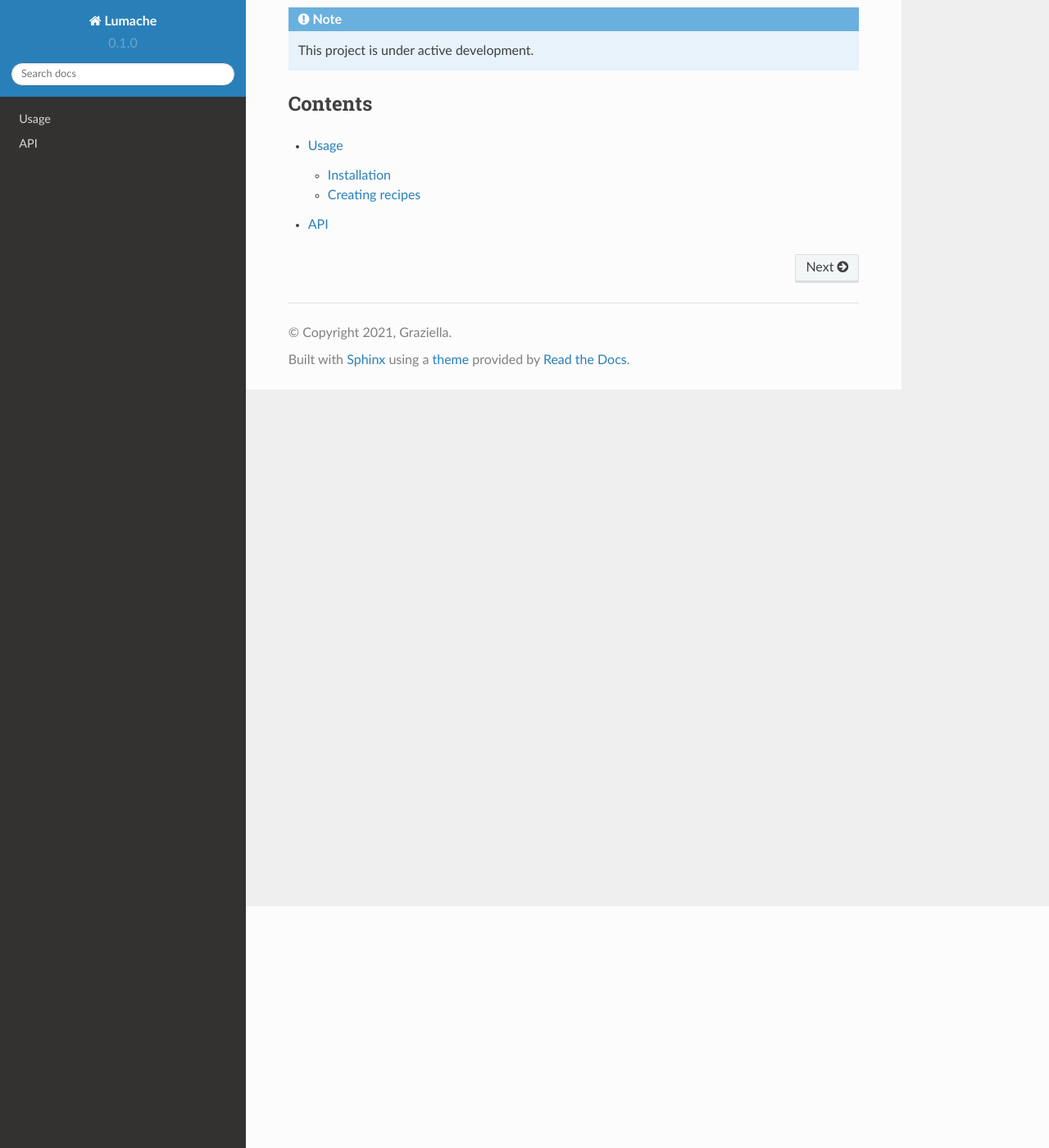
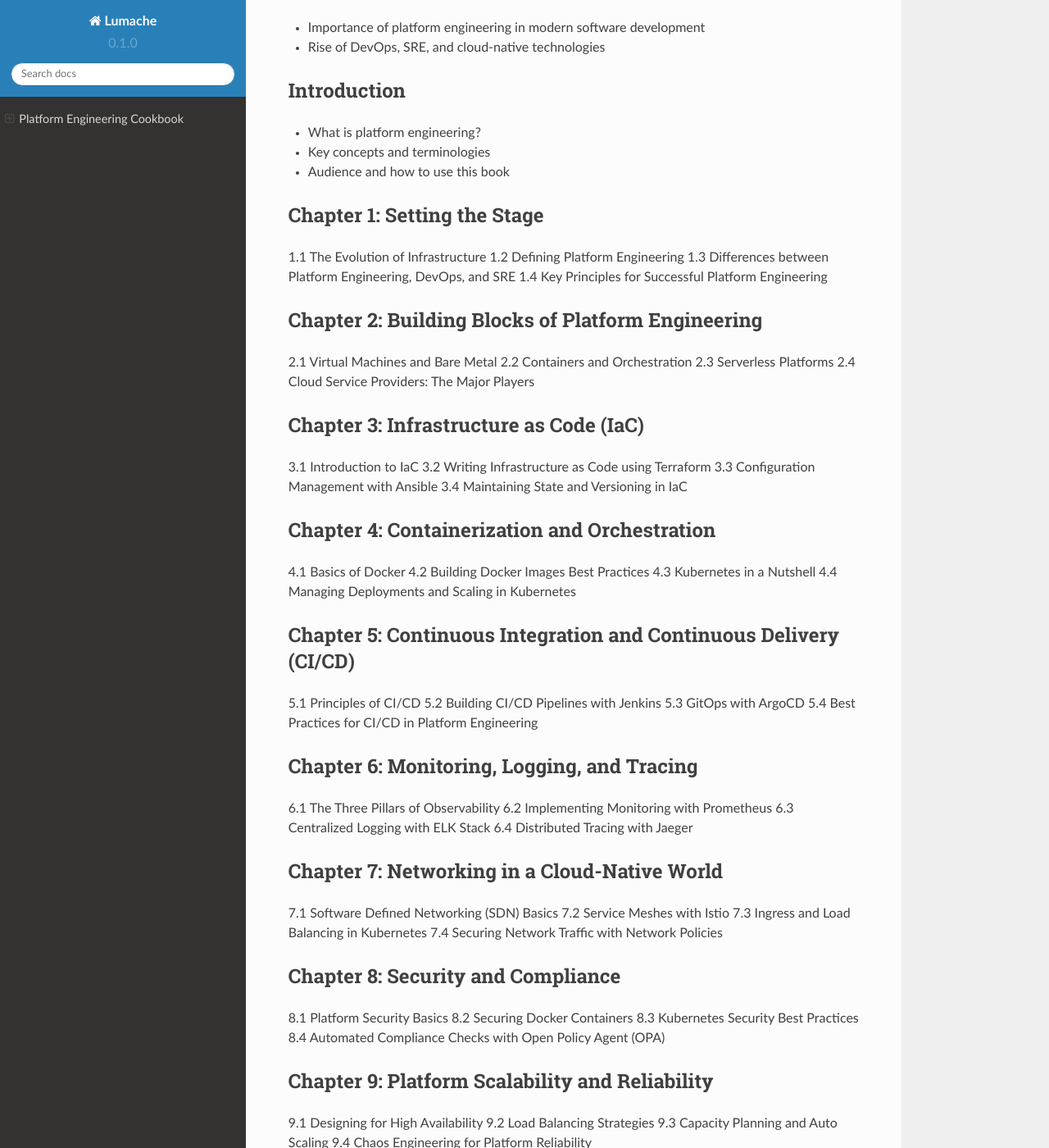
Before and after one commit to appdevgbb/platform-engineering-book, a Sphinx documentation site: the page built from docs/source/index.rst, in a window 1280 px wide and 1400 px high, scrolled down 295 px. Shown: the whole window at 82% size. Built offline with Sphinx 7.4.7 and the Read the Docs theme 2.0.0, drawn with Linux system fonts in a browser that asks for light colours; some of the changed text lies outside the part shown.

Commit message:
Update index.rst
update index

```diff
--- a/docs/source/index.rst
+++ b/docs/source/index.rst
@@ -1,22 +1,121 @@
-Welcome to Lumache's documentation!
-===================================
-
-**Lumache** (/lu'make/) is a Python library for cooks and food lovers
-that creates recipes mixing random ingredients.
-It pulls data from the `Open Food Facts database <https://world.openfoodfacts.org/>`_
-and offers a *simple* and *intuitive* API.
-
-Check out the :doc:`usage` section for further information, including
-how to :ref:`installation` the project.
+============================
+Platform Engineering Cookbook
+============================
 
 .. note::
 
    This project is under active development.
 
-Contents
---------
+Foreword
+========
+- Importance of platform engineering in modern software development
+- Rise of DevOps, SRE, and cloud-native technologies
 
 .. toctree::
 
-   usage
-   api
+Introduction
+============
+- What is platform engineering?
+- Key concepts and terminologies
+- Audience and how to use this book
+
+Chapter 1: Setting the Stage
+============================
+1.1 The Evolution of Infrastructure
+1.2 Defining Platform Engineering
+1.3 Differences between Platform Engineering, DevOps, and SRE
+1.4 Key Principles for Successful Platform Engineering
+
+Chapter 2: Building Blocks of Platform Engineering
+==================================================
+2.1 Virtual Machines and Bare Metal
+2.2 Containers and Orchestration
+2.3 Serverless Platforms
+2.4 Cloud Service Providers: The Major Players
+
+Chapter 3: Infrastructure as Code (IaC)
+========================================
+3.1 Introduction to IaC
+3.2 Writing Infrastructure as Code using Terraform
+3.3 Configuration Management with Ansible
+3.4 Maintaining State and Versioning in IaC
+
+Chapter 4: Containerization and Orchestration
+==============================================
+4.1 Basics of Docker
+4.2 Building Docker Images Best Practices
+4.3 Kubernetes in a Nutshell
+4.4 Managing Deployments and Scaling in Kubernetes
+
+Chapter 5: Continuous Integration and Continuous Delivery (CI/CD)
+=================================================================
+5.1 Principles of CI/CD
+5.2 Building CI/CD Pipelines with Jenkins
+5.3 GitOps with ArgoCD
+5.4 Best Practices for CI/CD in Platform Engineering
+
+Chapter 6: Monitoring, Logging, and Tracing
+============================================
+6.1 The Three Pillars of Observability
+6.2 Implementing Monitoring with Prometheus
+6.3 Centralized Logging with ELK Stack
+6.4 Distributed Tracing with Jaeger
+
+Chapter 7: Networking in a Cloud-Native World
+==============================================
+7.1 Software Defined Networking (SDN) Basics
+7.2 Service Meshes with Istio
+7.3 Ingress and Load Balancing in Kubernetes
+7.4 Securing Network Traffic with Network Policies
+
+Chapter 8: Security and Compliance
+==================================
+8.1 Platform Security Basics
+8.2 Securing Docker Containers
+8.3 Kubernetes Security Best Practices
+8.4 Automated Compliance Checks with Open Policy Agent (OPA)
+
+Chapter 9: Platform Scalability and Reliability
+===============================================
+9.1 Designing for High Availability
+9.2 Load Balancing Strategies
+9.3 Capacity Planning and Auto Scaling
+9.4 Chaos Engineering for Platform Reliability
+
+Chapter 10: Advanced Topics in Platform Engineering
+===================================================
+10.1 Multi-Cloud Strategies
+10.2 Service Discovery Mechanisms
+10.3 GitOps Extended
+10.4 Building Self-Service Platforms
+
+Chapter 11: Bootstrapping an MVP Environment in Azure
+=====================================================
+11.1 Introduction to Azure Bootstrapping
+11.2 Role-Based Access Control (RBAC) and Permissions
+11.3 Service Principals and Managed Identities
+11.4 Storing and Managing Credentials Securely
+11.5 GitOps/DevOps for MVP Deployment in Azure
+11.6 Delegated Resource Management with SPN/MSI
+11.7 Key Considerations for Azure MVP Environments
+11.8 Real-world Case Study: Bootstrapping an MVP in Azure
+
+Summary
+=======
+- Recap of the chapter
+- Next steps and further reading
+
+Appendix A: Useful Tools and Resources
+======================================
+- Reference to popular platform engineering tools
+- Communities and forums
+- Conferences and webinars
+
+Appendix B: Troubleshooting Common Issues
+=========================================
+- Step-by-step guides for common problems
+- How-tos and best practices
+
+Glossary
+========
+-
```
